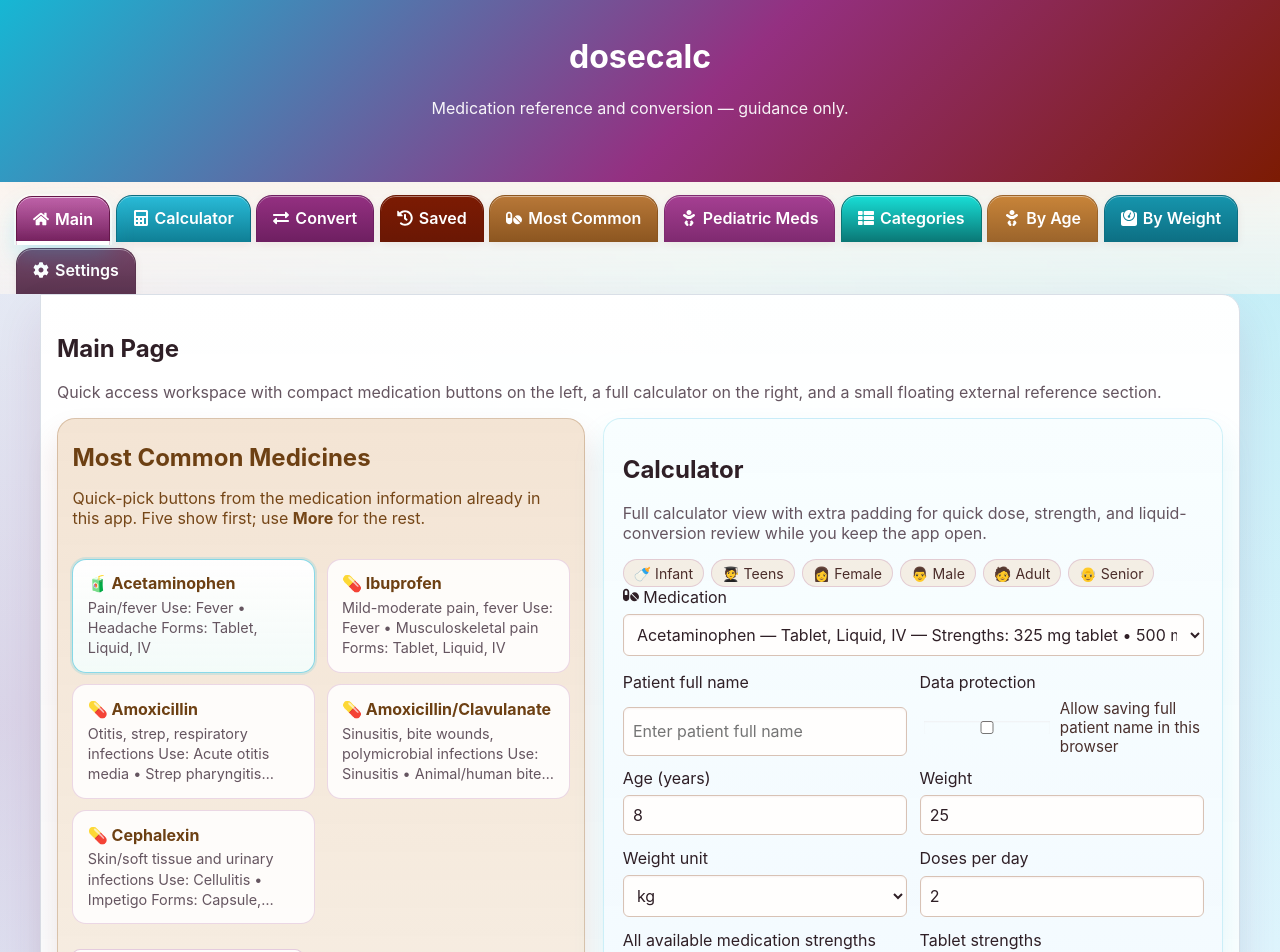
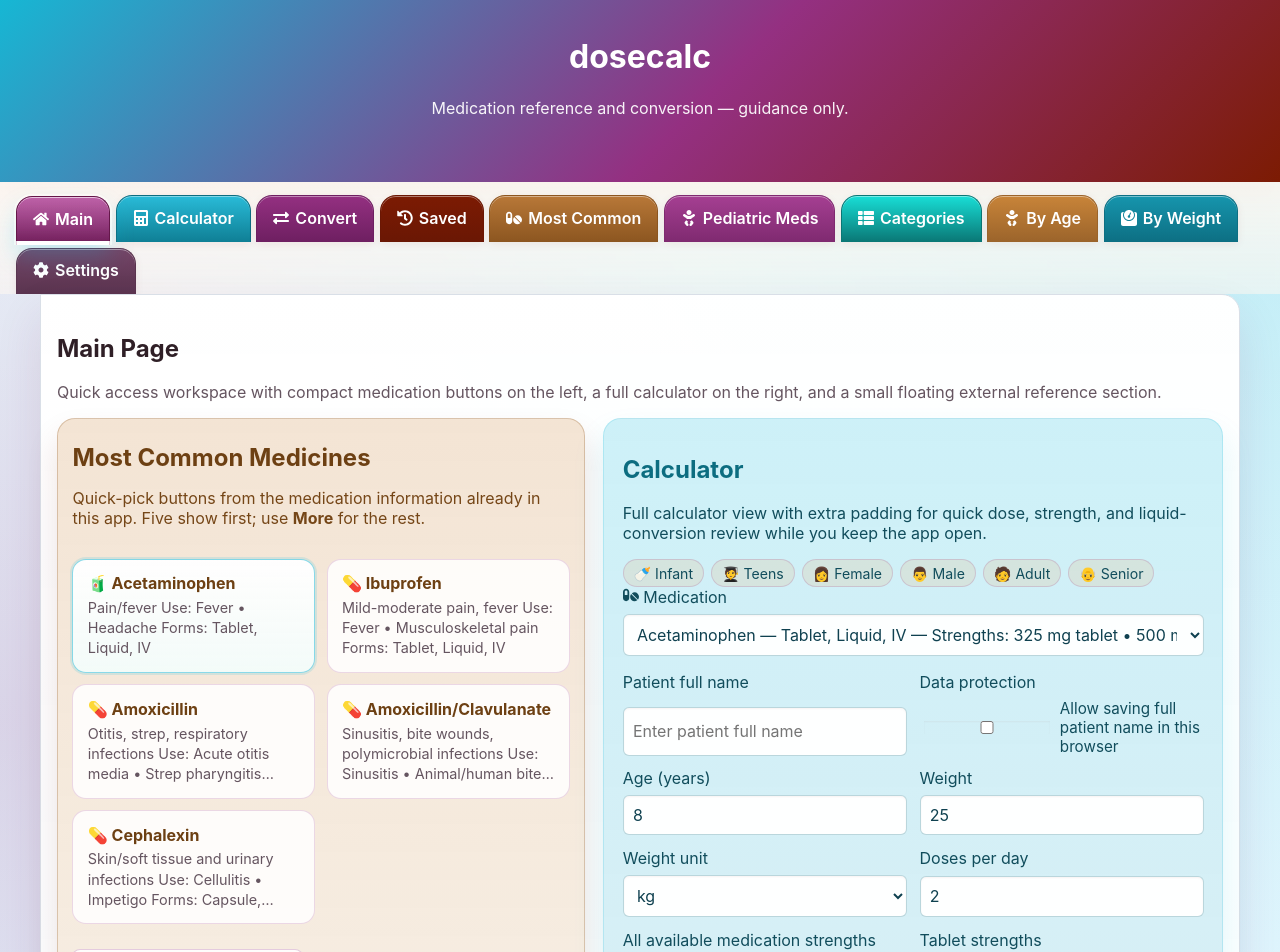
Before and after one commit to bernmoreno/dosecalc, a React (Create React App) app: page / in a window 1280 px wide. Shown: the top 952 px of the page. Built offline with nearby package versions, Linux system fonts and the light colour scheme.

Commit message:
Match main page calculator section to tab theme

```diff
--- a/src/App.css
+++ b/src/App.css
@@ -371,6 +371,60 @@ textarea {
 .panel-theme-pediatric .muted,
 .panel-theme-pediatric .pediatric-quick-description {
   color: #69205c;
+}
+
+.panel-theme-calculator {
+  background: linear-gradient(180deg, rgba(41, 187, 216, 0.18), rgba(15, 127, 149, 0.1)), #f2fcff;
+  border-color: rgba(12, 109, 128, 0.34);
+  box-shadow: 0 18px 32px rgba(15, 127, 149, 0.18);
+}
+
+.panel-theme-calculator h2,
+.panel-theme-calculator h3,
+.panel-theme-calculator h4,
+.panel-theme-calculator strong {
+  color: #0c6d80;
+}
+
+.panel-theme-calculator .muted,
+.panel-theme-calculator p,
+.panel-theme-calculator label,
+.panel-theme-calculator span,
+.panel-theme-calculator li,
+.panel-theme-calculator div {
+  color: #114d5c;
+}
+
+.panel-theme-calculator .card,
+.panel-theme-calculator .summary-panel,
+.panel-theme-calculator .diagnosis-field {
+  background: linear-gradient(180deg, rgba(255, 255, 255, 0.96), rgba(232, 249, 252, 0.92));
+  border-color: rgba(12, 109, 128, 0.22);
+}
+
+.panel-theme-calculator .field select,
+.panel-theme-calculator .field input {
+  border-color: rgba(12, 109, 128, 0.28);
+  background: rgba(255, 255, 255, 0.96);
+  color: #0f4150;
+}
+
+.panel-theme-calculator .primary-btn {
+  background: linear-gradient(180deg, #22aac5, #0c6d80);
+}
+
+.panel-theme-calculator .primary-btn:hover {
+  background: linear-gradient(180deg, #1e9cb5, #095968);
+}
+
+.panel-theme-calculator .secondary-btn {
+  background: rgba(255, 255, 255, 0.92);
+  color: #0c6d80;
+  border-color: rgba(12, 109, 128, 0.28);
+}
+
+.panel-theme-calculator .secondary-btn:hover {
+  background: rgba(41, 187, 216, 0.14);
 }
 
 .compact-panel-header h2,
--- a/src/tabs/MainPageTab.js
+++ b/src/tabs/MainPageTab.js
@@ -178,7 +178,7 @@ export default function MainPageTab({ initialCalculatorMedicationId = "" }) {
         </div>
 
         <div className="dashboard-side-stack">
-          <div className="floating-panel floating-panel-calculator full-calculator-panel">
+          <div className="floating-panel floating-panel-calculator full-calculator-panel panel-theme-calculator">
             <DoseCalcCalculatorTab
               initialMedicationId={selectedMedication?.id || initialCalculatorMedicationId}
               heading="Calculator"
```
Also changed, not shown: 1 other file (tests, documents, lock files or other folders).
